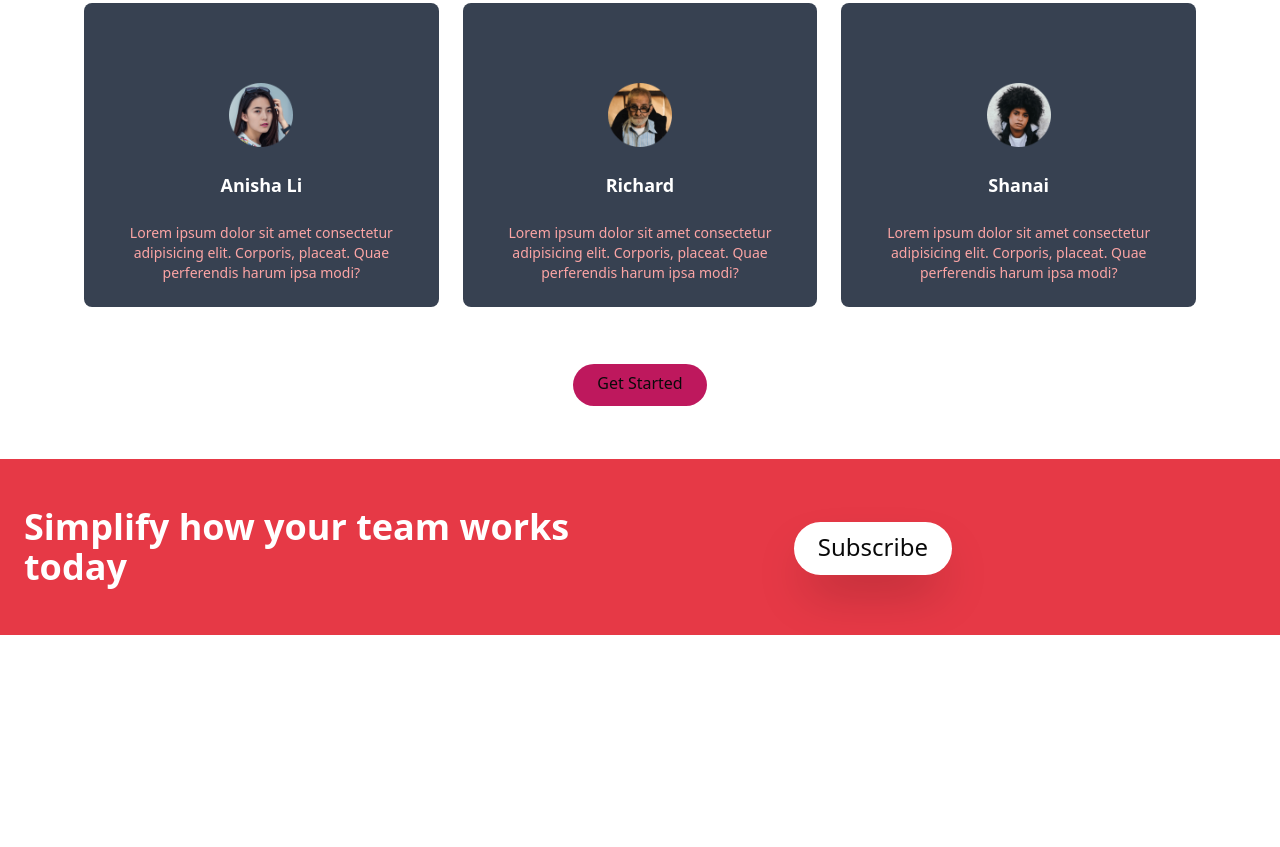
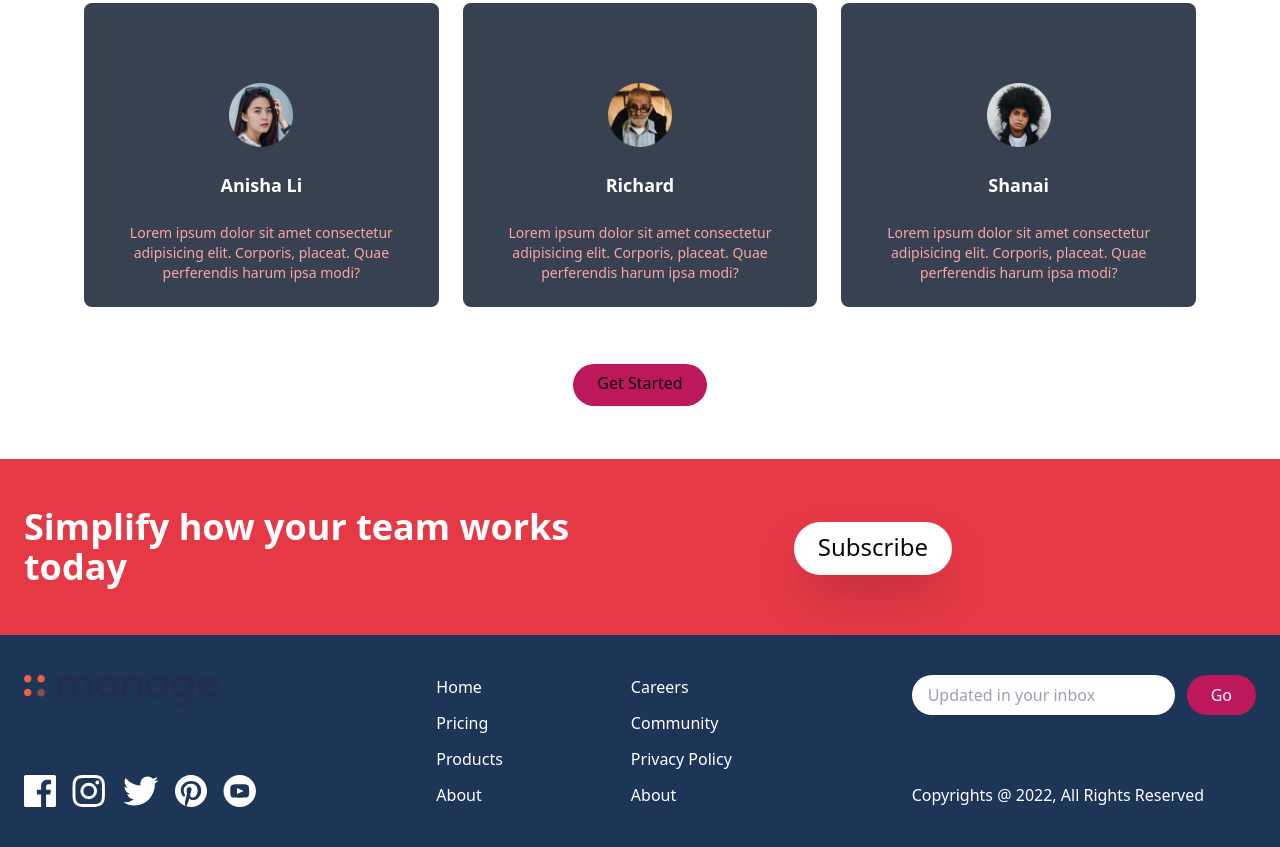
Before and after one commit to MbusyaNgesa/Tail, a website: page public/index.html in a window 1280 px wide. Shown: the part 1465-2312 px from the top of the page. Before the commit the page ends 2100 px from the top, so only its background shows below. Drawn offline with Linux system fonts and the light colour scheme; files whose address does not match are found by name.

Commit message:
Footer Section

```diff
--- a/public/index.html
+++ b/public/index.html
@@ -33,7 +33,7 @@
           </a>
         </div>
       </nav>
-
+    </header>
     <!--Hero Section-->
     <section id="hero">
       <!--Flex Container-->
@@ -50,8 +50,8 @@
           <p class="px-2 max-w-sm text-center text-pink md:text-left">
             Lorem ipsum dolor sit amet consectetur adipisicing elit. Illo, ab
             fugit, repellat obcaecati aspernatur cumque corporis, distinctio
-              odio minus rem quidem expedita exercitationem blanditiis
-              temporibus et ratione sed vero doloremque!
+            odio minus rem quidem expedita exercitationem blanditiis temporibus
+            et ratione sed vero doloremque!
           </p>
           <div class="flex justify-center md:justify-start">
             <a
@@ -108,8 +108,8 @@
               </h3>
               <p class="text-grey">
                 Lorem ipsum dolor sit amet consectetur adipisicing elit. Vitae
-                  at eius fugiat quidem illum provident mollitia corrupti
-                  officiis sapiente neque?
+                at eius fugiat quidem illum provident mollitia corrupti officiis
+                sapiente neque?
               </p>
             </div>
           </div>
@@ -133,8 +133,8 @@
               </h3>
               <p class="text-grey">
                 Lorem ipsum dolor sit amet consectetur adipisicing elit. Vitae
-                  at eius fugiat quidem illum provident mollitia corrupti
-                  officiis sapiente neque?
+                at eius fugiat quidem illum provident mollitia corrupti officiis
+                sapiente neque?
               </p>
             </div>
           </div>
@@ -158,8 +158,8 @@
               </h3>
               <p class="text-grey">
                 Lorem ipsum dolor sit amet consectetur adipisicing elit. Vitae
-                  at eius fugiat quidem illum provident mollitia corrupti
-                  officiis sapiente neque?
+                at eius fugiat quidem illum provident mollitia corrupti officiis
+                sapiente neque?
               </p>
             </div>
           </div>
@@ -187,8 +187,8 @@
             />
             <h5 class="text-lg text-white font-bold">Anisha Li</h5>
             <p class="text-sm text-lightpink">
-                Lorem ipsum dolor sit amet consectetur adipisicing elit.
-                Corporis, placeat. Quae perferendis harum ipsa modi?
+              Lorem ipsum dolor sit amet consectetur adipisicing elit. Corporis,
+              placeat. Quae perferendis harum ipsa modi?
             </p>
           </div>
           <!--Testimonial 2-->
@@ -202,8 +202,8 @@
             />
             <h5 class="text-lg text-white font-bold">Richard</h5>
             <p class="text-sm text-lightpink">
-                Lorem ipsum dolor sit amet consectetur adipisicing elit.
-                Corporis, placeat. Quae perferendis harum ipsa modi?
+              Lorem ipsum dolor sit amet consectetur adipisicing elit. Corporis,
+              placeat. Quae perferendis harum ipsa modi?
             </p>
           </div>
           <!--Testimonial 3-->
@@ -217,8 +217,8 @@
             />
             <h5 class="text-lg text-white font-bold">Shanai</h5>
             <p class="text-sm text-lightpink">
-                Lorem ipsum dolor sit amet consectetur adipisicing elit.
-                Corporis, placeat. Quae perferendis harum ipsa modi?
+              Lorem ipsum dolor sit amet consectetur adipisicing elit. Corporis,
+              placeat. Quae perferendis harum ipsa modi?
             </p>
           </div>
         </div>
@@ -255,6 +255,84 @@
         </div>
       </div>
     </section>
-    </header>
+
+    <!--Footer Section-->
+    <footer class="bg-darkBlue">
+      <!--Flex-Container-->
+      <div
+        class="flex flex-col-reverse justify-between px-6 py-10 mx-auto space-y-8 md:flex-row md:space-y-0"
+      >
+        <!--Logo and Social Links Container-->
+        <div
+          class="flex flex-col-reverse items-center justify-between space-y-12 md:flex-col md:space-y-0 md:items-start"
+        >
+          <div class="mx-auto my-6 text-cenetr text-white md:hidden">
+            Copyrights @ 2022, All Rights Reserved
+          </div>
+          <!--Logo-->
+          <div>
+            <img src="/img/logo.svg" alt="" class="h-8" />
+          </div>
+          <!--Social Links Container-->
+          <div class="flex justify-center space-x-4">
+            <!--Link 1-->
+            <a href="">
+              <img src="/img/icon-facebook.svg" alt="invalid" class="h-8" />
+            </a>
+            <!--Link 2-->
+            <a href="">
+              <img src="/img/icon-instagram.svg" alt="invalid" class="h-8" />
+            </a>
+            <!--Link 3-->
+            <a href="">
+              <img src="/img/icon-twitter.svg" alt="invalid" class="h-8" />
+            </a>
+            <!--Link 4-->
+            <a href="">
+              <img src="/img/icon-pinterest.svg" alt="invalid" class="h-8" />
+            </a>
+            <!--Link 5-->
+            <a href="">
+              <img src="/img/icon-youtube.svg" alt="invalid" class="h-8" />
+            </a>
+          </div>
+        </div>
+        <!--list Container-->
+        <div class="flex space-x-32 justify-around">
+          <div class="flex flex-col space-y-3 text-white">
+            <a href="#" class="hover:text-red">Home</a>
+            <a href="#" class="hover:text-red">Pricing</a>
+            <a href="#" class="hover:text-red">Products</a>
+            <a href="#" class="hover:text-red">About</a>
+          </div>
+          <div class="flex flex-col space-y-3 text-white">
+            <a href="#" class="hover:text-red">Careers</a>
+            <a href="#" class="hover:text-red">Community</a>
+            <a href="#" class="hover:text-red">Privacy Policy</a>
+            <a href="#" class="hover:text-red">About</a>
+          </div>
+        </div>
+        <!--Input Container-->
+        <div class="flex flex-col justify-between">
+          <form>
+            <div class="flex space-x-3">
+              <input
+                type="text"
+                class="flex-1 px-4 rounded-full focus:outline-none"
+                placeholder="Updated in your inbox"
+              />
+              <button
+                class="px-6 py-2 text-white rounded-full bg-pink hover:bg-lightpink focus:outline-none"
+              >
+                Go
+              </button>
+            </div>
+          </form>
+          <div class="text-white hidden md:block">
+            Copyrights @ 2022, All Rights Reserved
+          </div>
+        </div>
+      </div>
+    </footer>
   </body>
 </html>
--- a/tailwind.config.js
+++ b/tailwind.config.js
@@ -16,6 +16,7 @@ module.exports = {
       black: "#0a0a0a",
       grey: "#374151",
       red: "#e63946",
+      darkBlue: "#1d3557",
     },
     extend: {},
   },
```
Also changed, not shown: public/main.css. Lines whose indentation alone changed are shown as unchanged.
